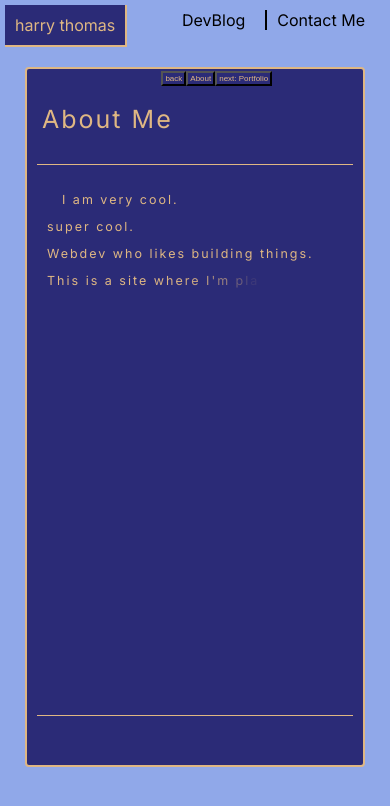
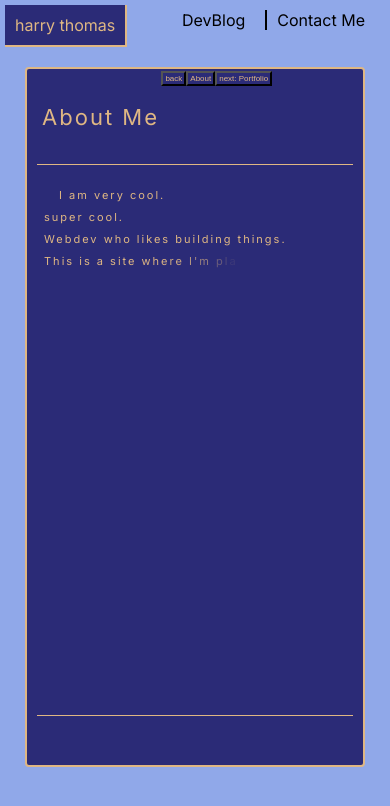
Before and after one commit to harry-th/portfolio, a Next.js app: page / in a window 390 px wide. Shown: the top 806 px of the page. Built offline with nearby package versions, Linux system fonts and the light colour scheme.

Commit message:
more mobile resizing

```diff
--- a/src/styles/content.module.css
+++ b/src/styles/content.module.css
@@ -104,4 +104,11 @@ span.typewritten.typewriting {
 
 .typewriting.left {
   left: 25px;
+}
+
+@media only screen and (max-width: 600px) {
+  .contentElement .body p {
+    margin: 2px;
+    margin-top: 8px;
+  }
 }/*# sourceMappingURL=content.module.css.map */
--- a/src/styles/content.module.scss
+++ b/src/styles/content.module.scss
@@ -98,3 +98,12 @@ span.typewritten.typewriting {
 .typewriting.left {
   left: 25px;
 }
+
+@media only screen and (max-width: 600px) {
+  .contentElement .body {
+    p {
+      margin: 2px;
+      margin-top: 8px;
+    }
+  }
+}
--- a/src/styles/home.module.css
+++ b/src/styles/home.module.css
@@ -43,6 +43,29 @@
   color: rgb(43, 43, 119);
 }
 
+@media only screen and (max-height: 970px) {
+  .home {
+    font-size: 25px;
+    min-height: 700px;
+  }
+}
+@media only screen and (max-height: 770px) {
+  .home {
+    font-size: 25px;
+    min-height: 570px;
+  }
+}
+@media only screen and (max-height: 560px) {
+  .home {
+    font-size: 20px;
+    min-height: 560px;
+  }
+}
+@media only screen and (max-height: 460px) {
+  .home {
+    font-size: 18px;
+  }
+}
 @media only screen and (max-width: 1600px) {
   .home {
     width: 75vw;
@@ -82,7 +105,7 @@
     padding-left: 5px;
     padding-right: 5px;
     width: 90vw;
-    font-size: 18px;
+    font-size: 22px;
   }
   .homeNavigation {
     left: 40%;
@@ -102,27 +125,4 @@
     padding-left: 2px;
     padding-right: 2px;
   }
-}
-@media only screen and (max-height: 970px) {
-  .home {
-    font-size: 25px;
-    min-height: 700px;
-  }
-}
-@media only screen and (max-height: 770px) {
-  .home {
-    font-size: 25px;
-    min-height: 570px;
-  }
-}
-@media only screen and (max-height: 560px) {
-  .home {
-    font-size: 20px;
-    min-height: 560px;
-  }
-}
-@media only screen and (max-height: 460px) {
-  .home {
-    font-size: 18px;
-  }
 }/*# sourceMappingURL=home.module.css.map */
--- a/src/styles/home.module.scss
+++ b/src/styles/home.module.scss
@@ -42,6 +42,31 @@
     }
   }
 }
+
+@media only screen and (max-height: 970px) {
+  .home {
+    font-size: 25px;
+    min-height: 700px;
+  }
+}
+@media only screen and (max-height: 770px) {
+  .home {
+    font-size: 25px;
+    min-height: 570px;
+  }
+}
+@media only screen and (max-height: 560px) {
+  .home {
+    font-size: 20px;
+    min-height: 560px;
+  }
+}
+@media only screen and (max-height: 460px) {
+  .home {
+    font-size: 18px;
+  }
+}
+
 @media only screen and (max-width: 1600px) {
   .home {
     width: 75vw;
@@ -81,7 +106,7 @@
     padding-left: 5px;
     padding-right: 5px;
     width: 90vw;
-    font-size: 18px;
+    font-size: 22px;
   }
   .homeNavigation {
     button {
@@ -102,26 +127,3 @@
     left: 40%;
   }
 }
-@media only screen and (max-height: 970px) {
-  .home {
-    font-size: 25px;
-    min-height: 700px;
-  }
-}
-@media only screen and (max-height: 770px) {
-  .home {
-    font-size: 25px;
-    min-height: 570px;
-  }
-}
-@media only screen and (max-height: 560px) {
-  .home {
-    font-size: 20px;
-    min-height: 560px;
-  }
-}
-@media only screen and (max-height: 460px) {
-  .home {
-    font-size: 18px;
-  }
-}
```
Also changed, not shown: 2 other files (tests, documents, lock files or other folders).
